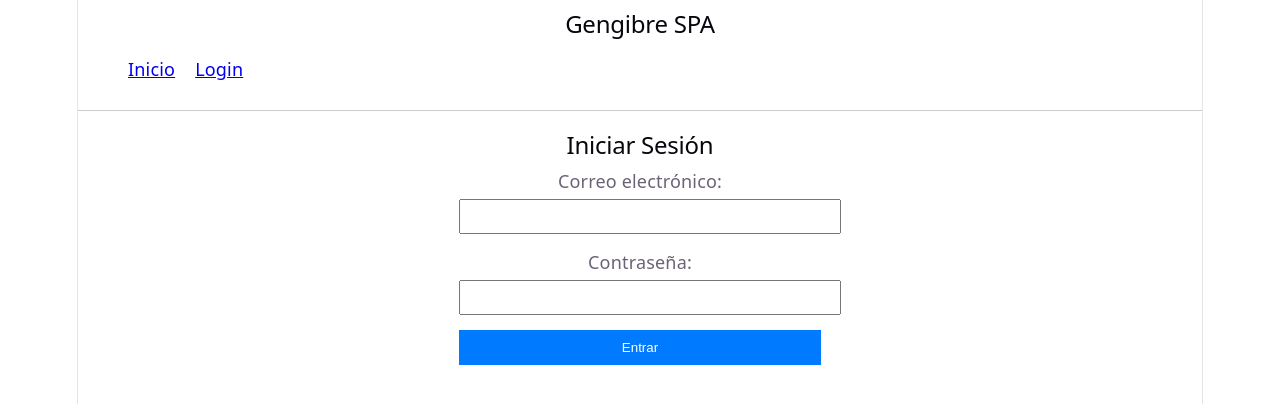
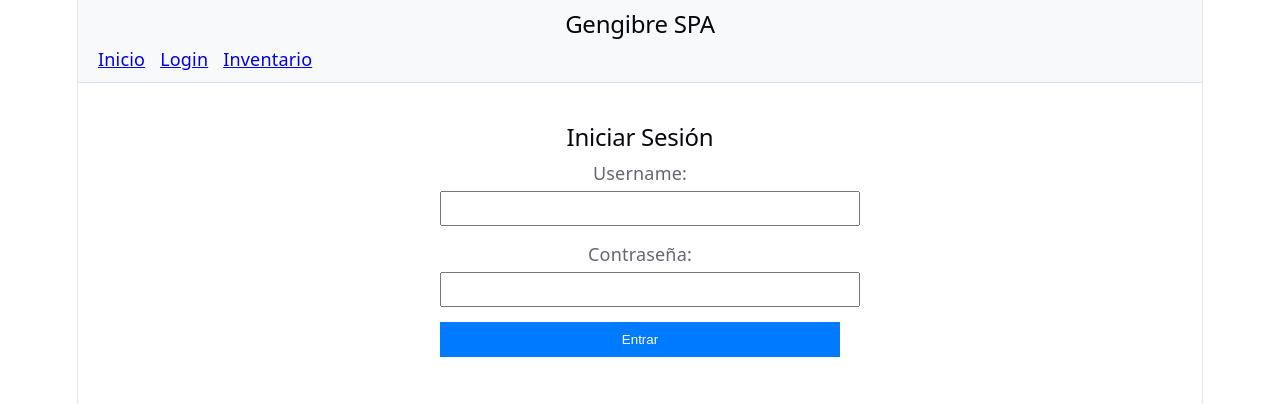
Before and after one commit to hulloaDoc/INACAP-ES3, a React (Vite) app in the folder front_end/: page /login in a window 1280 px wide. Shown: the top 404 px of the page. Built offline with nearby package versions, Linux system fonts and the light colour scheme.

Commit message:
refactor(frontEnd): reorganiza código para la inclusión de las nuevas funciones

```diff
--- a/front_end/src/App.jsx
+++ b/front_end/src/App.jsx
@@ -1,15 +1,22 @@
-import { BrowserRouter as Router, Routes, Route } from 'react-router-dom';
+import { BrowserRouter as Router, Routes, Route, Link } from 'react-router-dom';
+import Login from './componentes/Login';
+import Inventario from './componentes/Inventario';
 import Navbar from './componentes/Navbar';
-import Login from './componentes/Login';
 
 function App() {
   return (
     <Router>
-      <Navbar />
-      <Routes>
-        <Route path="/" element={<h2 style={{ padding: '20px' }}>Bienvenido al Inicio</h2>} />
-        <Route path="/login" element={<Login />} />
-      </Routes>
+      <div>
+        <Navbar />
+
+        <main style={{ padding: '20px' }}>
+          <Routes>
+            <Route path="/" element={<h3>Bienvenido al sistema de gestión</h3>} />
+            <Route path="/login" element={<Login />} />
+            <Route path="/inventario" element={<Inventario />} />
+          </Routes>
+        </main>
+      </div>
     </Router>
   );
 }
--- a/front_end/src/api/axiosInstance.js
+++ b/front_end/src/api/axiosInstance.js
@@ -1,6 +1,5 @@
 import axios from 'axios';
 
-// 1. Primero creas la instancia configurando la URL base de tu servidor mock
 const axiosInstance = axios.create({
   baseURL: 'http://localhost:4000',
   headers: {
@@ -8,5 +7,16 @@ const axiosInstance = axios.create({
   }
 });
 
-// 2. Después la exportas para poder usarla en tus componentes (como Login.jsx)
+// Interceptor para inyectar el token en las peticiones
+axiosInstance.interceptors.request.use(
+  (config) => {
+    const token = localStorage.getItem('token');
+    if (token) {
+      config.headers.Authorization = token;
+    }
+    return config;
+  },
+  (error) => Promise.reject(error)
+);
+
 export default axiosInstance;
--- a/front_end/src/componentes/Login.jsx
+++ b/front_end/src/componentes/Login.jsx
@@ -2,16 +2,15 @@ import { useState } from 'react';
 import axiosInstance from '../api/axiosInstance';
 
 const Login = () => {
-  const [email, setEmail] = useState('');
+  const [username, setUsername] = useState('');
   const [password, setPassword] = useState('');
   const [mensaje, setMensaje] = useState('');
 
   const handleSubmit = async (e) => {
     e.preventDefault();
     try {
-      // Petición POST usando tu axiosInstance configurada previamente
-      const response = await axiosInstance.post('/api/login', { email, password });
-      localStorage.setItem('token', response.data.token)
+      const response = await axiosInstance.post('/api/login', { username, password });
+      localStorage.setItem('token', response.data.token);
       setMensaje('¡Inicio de sesión exitoso!');
       console.log('Datos de respuesta:', response.data);
     } catch (error) {
@@ -25,11 +24,11 @@ const Login = () => {
       <h2>Iniciar Sesión</h2>
       <form onSubmit={handleSubmit} style={{ display: 'flex', flexDirection: 'column', gap: '15px' }}>
         <div>
-          <label>Correo electrónico:</label>
+          <label>Username:</label>
           <input
-            type="email"
-            value={email}
-            onChange={(e) => setEmail(e.target.value)}
+            type="text"
+            value={username}
+            onChange={(e) => setUsername(e.target.value)}
             required
             style={{ width: '100%', padding: '8px', marginTop: '5px' }}
           />
--- a/front_end/src/componentes/Navbar.jsx
+++ b/front_end/src/componentes/Navbar.jsx
@@ -2,17 +2,14 @@ import { Link } from 'react-router-dom';
 
 const Navbar = () => {
   return (
-    <nav style={{ padding: '10px', borderBottom: '1px solid #ccc' }}>
+    <header style={{ padding: '10px 20px', background: '#f8f9fa', borderBottom: '1px solid #dee2e6' }}>
       <h2>Gengibre SPA</h2>
-      <ul style={{ display: 'flex', listStyle: 'none', gap: '20px' }}>
-        <li>
-          <Link to="/">Inicio</Link>
-        </li>
-        <li>
-          <Link to="/login">Login</Link>
-        </li>
-      </ul>
-    </nav>
+      <nav style={{ display: 'flex', gap: '15px' }}>
+        <Link to="/">Inicio</Link>
+        <Link to="/login">Login</Link>
+        <Link to="/inventario">Inventario</Link>
+      </nav>
+    </header>
   );
 };
 
```
